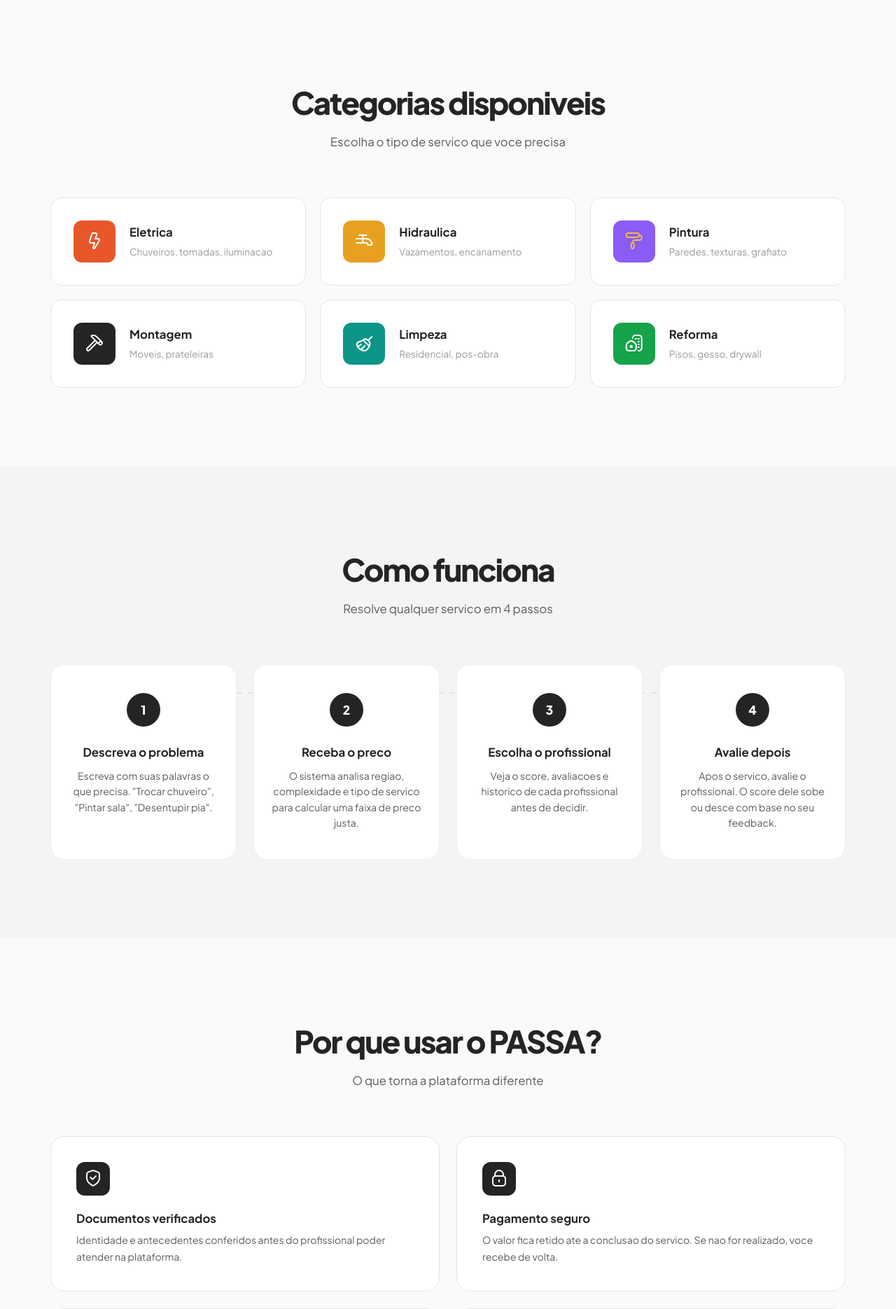
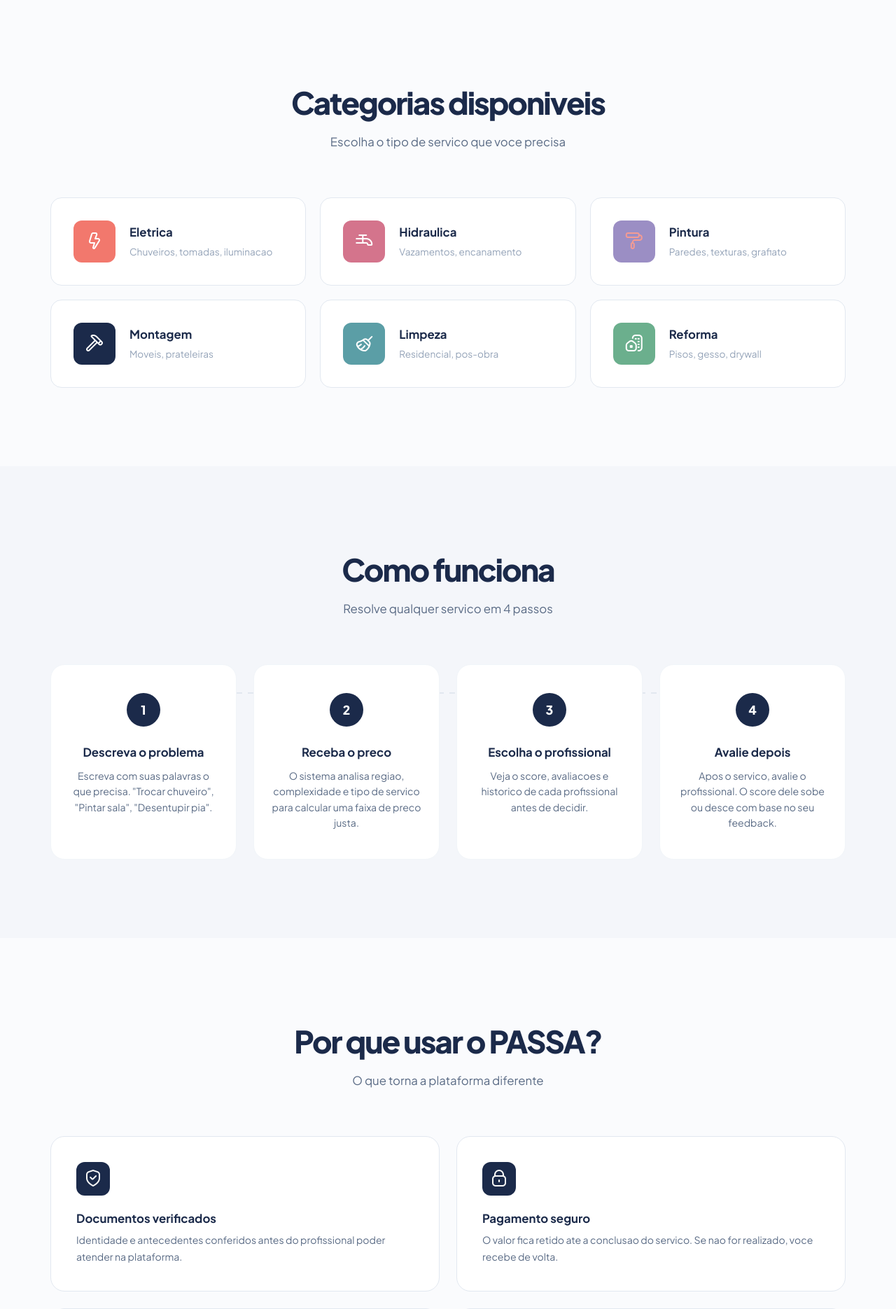
Before and after one commit to Xlonenzo/proscore, a FastAPI app: page / in a window 1280 px wide. Shown: the part 882-2752 px from the top of the page at 70% size. Run offline with FastAPI, Linux system fonts and the light colour scheme.

Commit message:
feat: feminine color palette - navy, salmon, rose, soft tones
Replace charcoal/amber construction-store palette with:
- Navy blue (#1B2A4A) as primary
- Salmon (#F2786D) as CTA
- Soft rose (#D4748C) as accent
- Light cool backgrounds for a clean, feminine feel

Co-Authored-By: Claude Opus 4.6 <noreply@anthropic.com>

```diff
--- a/frontend/static/css/style.css
+++ b/frontend/static/css/style.css
@@ -1,37 +1,37 @@
 /* ============================
-   PASSA - Design System v9
+   PASSA - Design System v10
    Passa que resolve
-   Brand Identity: #242423
+   Brand Identity: Navy + Salmon
    ============================ */
 
 /* ====== DESIGN TOKENS ====== */
 
 :root {
-    /* Primary - Brand Charcoal (from logo) */
-    --primary: #242423;
-    --primary-dark: #1A1A19;
-    --primary-light: #3D3D3C;
-    --primary-bg: #F4F4F3;
-
-    /* CTA - Warm Amber (energy, action) */
-    --cta: #E8A020;
-    --cta-dark: #D4911A;
-    --cta-light: #F0B84D;
-    --cta-bg: #FFF9EB;
-
-    /* Accent - Cool Slate */
-    --accent: #4A4A49;
-    --accent-light: #6B6B6A;
-    --accent-bg: #F4F4F3;
-    --accent-soft: #D4D4D3;
+    /* Primary - Navy Blue */
+    --primary: #1B2A4A;
+    --primary-dark: #0F1D36;
+    --primary-light: #2D4470;
+    --primary-bg: #EEF1F7;
+
+    /* CTA - Salmon (warm, feminine energy) */
+    --cta: #F2786D;
+    --cta-dark: #E05E52;
+    --cta-light: #F59B93;
+    --cta-bg: #FFF0EE;
+
+    /* Accent - Soft Rose */
+    --accent: #D4748C;
+    --accent-light: #E8A0B2;
+    --accent-bg: #FDF2F5;
+    --accent-soft: #F0D0DA;
 
     /* Emerald for trust/verified */
     --emerald: #10B981;
     --emerald-bg: #ECFDF5;
 
     /* Amber for warmth */
-    --amber: #E8A020;
-    --amber-bg: #FFF9EB;
+    --amber: #F2786D;
+    --amber-bg: #FFF0EE;
 
     /* Semantic */
     --success: #10B981;
@@ -41,17 +41,17 @@
     --warning-bg: #FFFBEB;
     --danger: #EF4444;
     --danger-bg: #FEF2F2;
-    --info: #4A4A49;
-    --info-bg: #F4F4F3;
-
-    /* Neutrals (warm tones matching logo) */
-    --text-primary: #242423;
-    --text-secondary: #5C5C5B;
-    --text-muted: #9A9A99;
-    --border: #E5E5E4;
-    --border-light: #F0F0EF;
-    --bg: #FAFAF9;
-    --bg-alt: #F4F4F3;
+    --info: #5B7AA7;
+    --info-bg: #EEF3FA;
+
+    /* Neutrals (soft warm tones) */
+    --text-primary: #1B2A4A;
+    --text-secondary: #5A6B85;
+    --text-muted: #94A3B8;
+    --border: #E2E8F0;
+    --border-light: #F1F5F9;
+    --bg: #FAFBFD;
+    --bg-alt: #F4F6FA;
     --surface: #FFFFFF;
 
     /* Shadows */
@@ -60,7 +60,7 @@
     --shadow-md: 0 4px 8px -1px rgba(0,0,0,0.08), 0 2px 4px -2px rgba(0,0,0,0.04);
     --shadow-lg: 0 12px 20px -4px rgba(0,0,0,0.08), 0 4px 8px -4px rgba(0,0,0,0.04);
     --shadow-xl: 0 24px 32px -8px rgba(0,0,0,0.1), 0 8px 12px -6px rgba(0,0,0,0.04);
-    --shadow-hover: 0 20px 40px -8px rgba(36,36,35,0.15);
+    --shadow-hover: 0 20px 40px -8px rgba(27,42,74,0.15);
     --shadow-glow: none;
     --shadow-purple-glow: var(--shadow-lg);
 
@@ -326,7 +326,7 @@ button:focus-visible, a:focus-visible, input:focus-visible, select:focus-visible
 /* ====== HERO ====== */
 
 .hero {
-    background: #242423;
+    background: #1B2A4A;
     padding: 8rem 2rem 6rem;
     text-align: center;
     color: #F8F8F7;
@@ -366,7 +366,7 @@ button:focus-visible, a:focus-visible, input:focus-visible, select:focus-visible
     content: '';
     position: absolute;
     inset: 0;
-    background: rgba(36, 36, 35, 0.72);
+    background: rgba(27, 42, 74, 0.72);
     z-index: 1;
 }
 
@@ -457,7 +457,7 @@ button:focus-visible, a:focus-visible, input:focus-visible, select:focus-visible
 .hero-btn:hover {
     background: var(--cta-dark);
     transform: translateY(-1px);
-    box-shadow: 0 8px 24px rgba(232,160,32,0.35);
+    box-shadow: 0 8px 24px rgba(242,120,109,0.35);
 }
 
 .hero-btn:disabled {
@@ -825,12 +825,12 @@ button:focus-visible, a:focus-visible, input:focus-visible, select:focus-visible
 }
 
 /* Each category gets its own color */
-.cat-icon.orange::before { background: #E8572A; }
-.cat-icon.coral::before { background: #E8A020; }
-.cat-icon.pink::before { background: #8B5CF6; }
-.cat-icon.indigo::before { background: #242423; }
-.cat-icon.teal::before { background: #0D9488; }
-.cat-icon.green::before { background: #16A34A; }
+.cat-icon.orange::before { background: #F2786D; }
+.cat-icon.coral::before { background: #D4748C; }
+.cat-icon.pink::before { background: #9B8EC4; }
+.cat-icon.indigo::before { background: #1B2A4A; }
+.cat-icon.teal::before { background: #5B9EA6; }
+.cat-icon.green::before { background: #6BAF8D; }
 
 .cat-card h3 {
     font-family: var(--font-display);
@@ -951,7 +951,7 @@ button:focus-visible, a:focus-visible, input:focus-visible, select:focus-visible
     font-size: 1.3rem;
     flex-shrink: 0;
     border-radius: var(--radius);
-    background: #242423;
+    background: var(--primary);
     color: #F8F8F7;
 }
 
@@ -1242,7 +1242,7 @@ button:focus-visible, a:focus-visible, input:focus-visible, select:focus-visible
 .form-group select:focus {
     border-color: var(--accent);
     outline: none;
-    box-shadow: 0 0 0 3px rgba(99,102,241,0.1);
+    box-shadow: 0 0 0 3px rgba(212,116,140,0.15);
 }
 
 .form-group input.error,
@@ -1284,13 +1284,13 @@ button:focus-visible, a:focus-visible, input:focus-visible, select:focus-visible
 }
 
 .btn-primary {
-    background: #242423;
+    background: var(--primary);
     color: #F8F8F7;
     width: 100%;
 }
 
 .btn-primary:hover {
-    background: #1A1A19;
+    background: var(--primary-dark);
     transform: translateY(-2px);
     box-shadow: var(--shadow-lg);
 }
@@ -1428,7 +1428,7 @@ button:focus-visible, a:focus-visible, input:focus-visible, select:focus-visible
 .filter-bar input:focus {
     border-color: var(--accent);
     outline: none;
-    box-shadow: 0 0 0 3px rgba(99,102,241,0.1);
+    box-shadow: 0 0 0 3px rgba(212,116,140,0.15);
 }
 
 /* ====== SCORE BREAKDOWN ====== */
@@ -1572,7 +1572,7 @@ button:focus-visible, a:focus-visible, input:focus-visible, select:focus-visible
 /* ====== FOOTER ====== */
 
 .footer {
-    background: #1A1A19;
+    background: #0F1D36;
     color: #F8F8F7;
     padding: 5rem 2rem 2.5rem;
     position: relative;
@@ -1633,7 +1633,7 @@ button:focus-visible, a:focus-visible, input:focus-visible, select:focus-visible
 /* ====== CTA SECTION ====== */
 
 .cta-section {
-    background: #242423;
+    background: var(--primary);
     border-radius: var(--radius-2xl);
     padding: 5rem 2rem;
     text-align: center;
```
